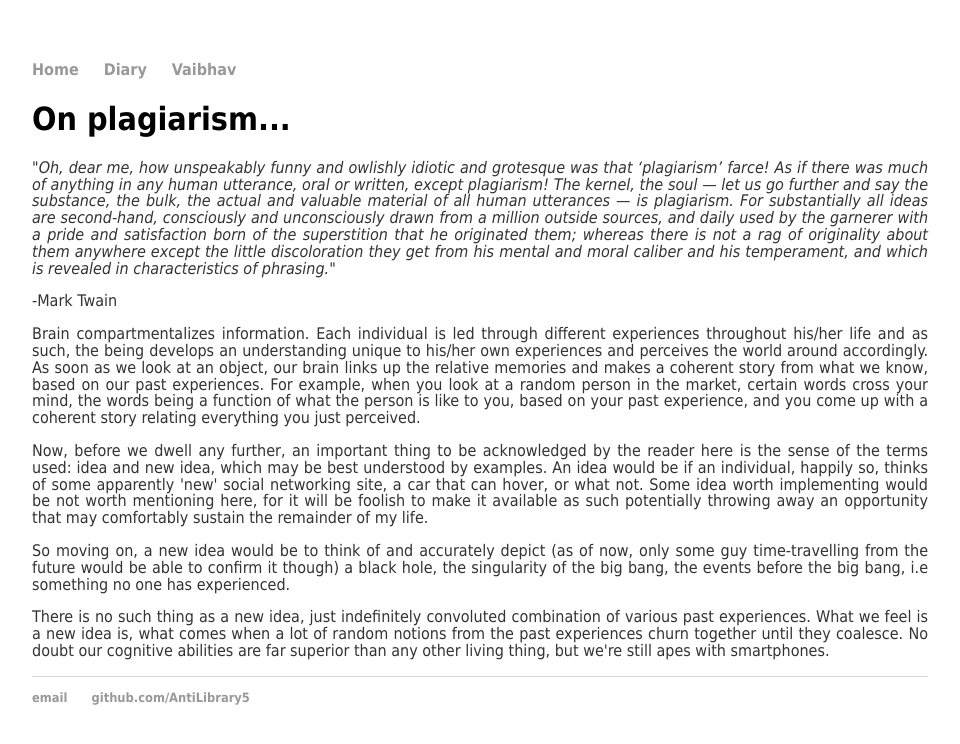
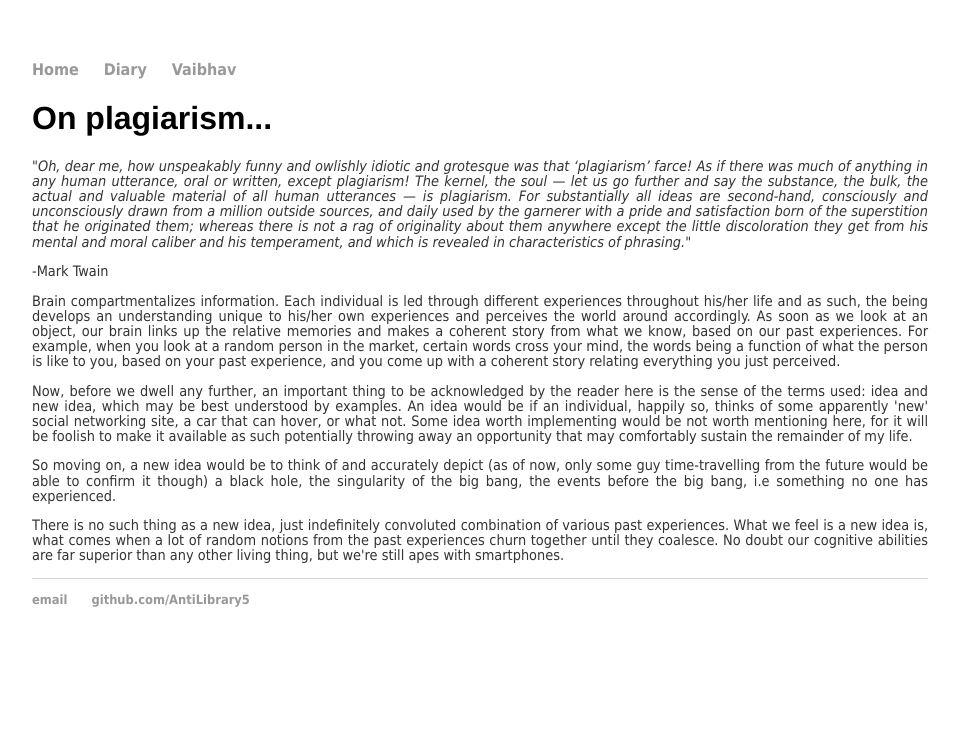
Before and after one commit to AntiLibrary5/AntiLibrary5.github.io, a Jekyll site: the page built from diary/on_plagiarism.html, in a window 1280 px wide. Shown: the top 744 px of the page, without its empty margins (160-1120 px from the left). Built offline with Jekyll 4.4.1, drawn with Linux system fonts in a browser that asks for light colours.

Commit message:
Update main.css

```diff
--- a/css/main.css
+++ b/css/main.css
@@ -21,11 +21,11 @@ a:hover {
 }
 h1 {
     font-size: 2em;
-    font-family:Tahoma;
+    font-family:Helvetica;
 }
 p {
     font-family:Tahoma;
-    font-size: 1em;
+    font-size: 0.9em;
     line-height: 1.05em;
     color: #333;
 }
@@ -36,7 +36,7 @@ footer {
 
 ul.posts {
     margin: 20px auto 40px;
-    font-size: 1.1em;
+    font-size: 0.9em;
 }
 
 ul.posts li {
```
